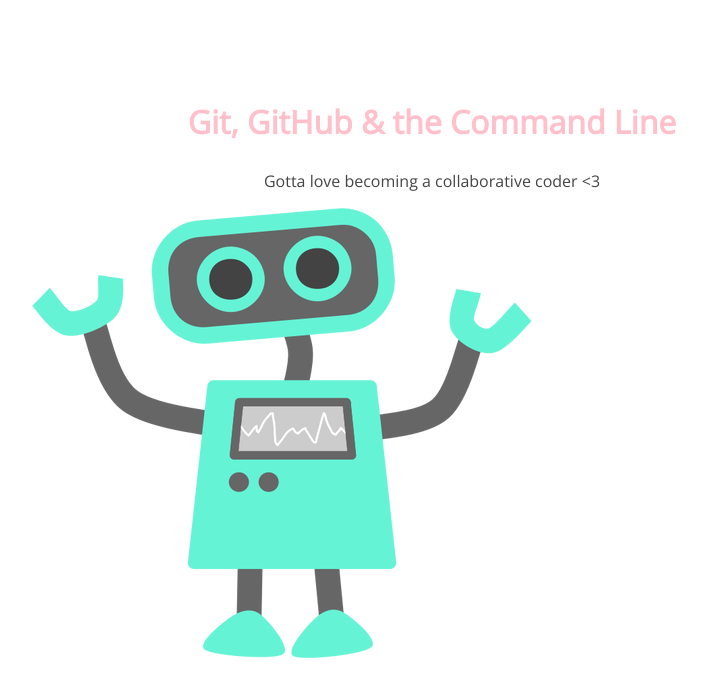
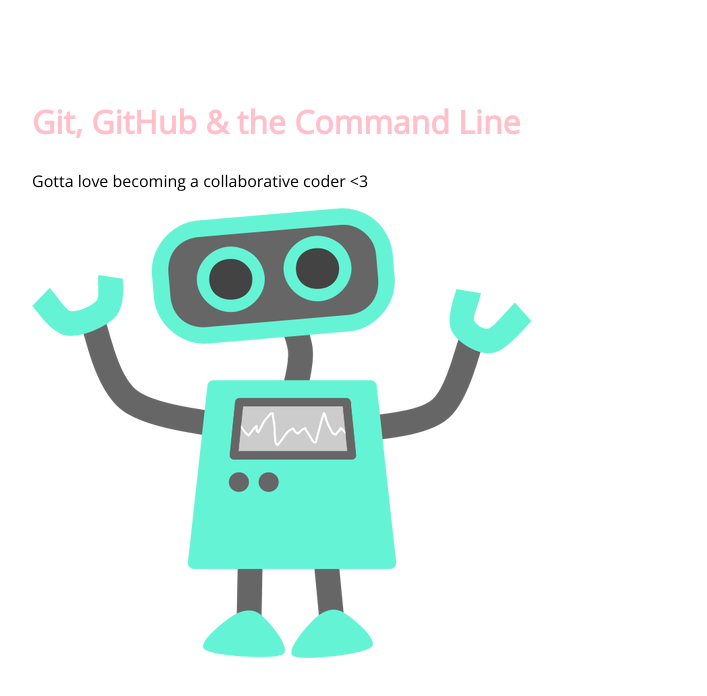
Before and after one commit to kelsey-fecho/105-class-project, a plain HTML site: page index.html in a window 1280 px wide. Shown: the whole page, without its empty margins (208-915 px from the left). Drawn offline with nearby package versions, Linux system fonts and the light colour scheme.

Commit message:
comment out css

```diff
--- a/css/style.css
+++ b/css/style.css
@@ -2,11 +2,11 @@ section {
 	width: 800px;
 	margin: 100px auto;
 }
-section h1,
+/*section h1,
 section p {
 	text-align: center;
 	color: #454545;
-}
+}*/
 section h1 {
 	font: 32px 'Open Sans';
 	font-weight: bold;
```
